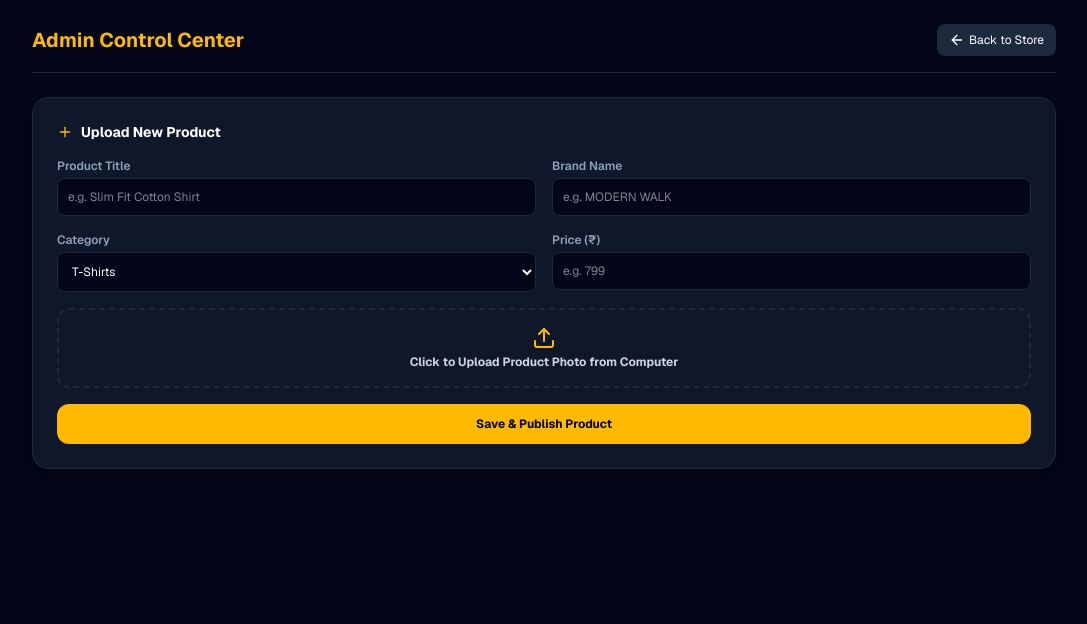
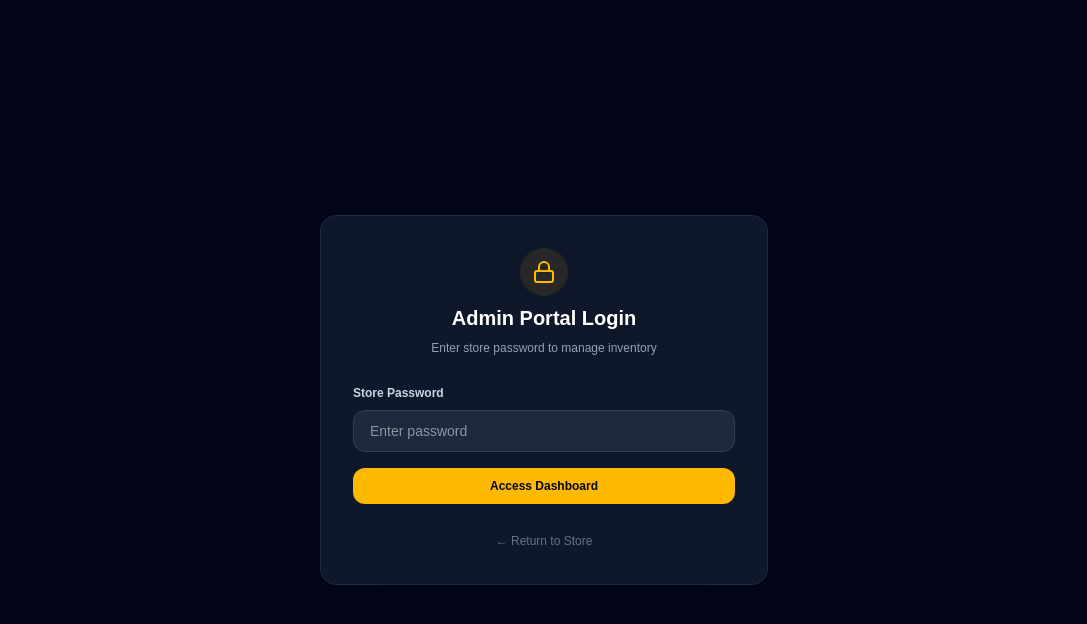
Before and after one commit to Ashoka-maker/menswear-frontend, a Next.js app: page /admin in a window 1280 px wide. Shown: the top 624 px of the page, without its empty margins (96-1183 px from the left). Built offline with nearby package versions, Linux system fonts and the light colour scheme; no server answers.

Commit message:
Add admin password, direct image URL option, sizes selector, and correct contact info

```diff
--- a/src/app/admin/page.js
+++ b/src/app/admin/page.js
@@ -1,66 +1,80 @@
 'use client';
-import { useState, useEffect } from 'react';
+import { useState } from 'react';
 import Link from 'next/link';
-import { Upload, Plus, Trash2, ArrowLeft, Image as ImageIcon } from 'lucide-react';
+import { Lock, ArrowLeft, Upload, Plus, Trash2, CheckCircle2 } from 'lucide-react';
 
 export default function AdminPage() {
-  const [products, setProducts] = useState([]);
-  const [uploading, setUploading] = useState(false);
+  const [isAuthenticated, setIsAuthenticated] = useState(false);
+  const [passwordInput, setPasswordInput] = useState('');
+  const [passwordError, setPasswordError] = useState(false);
 
   // Form State
   const [title, setTitle] = useState('');
-  const [brand, setBrand] = useState('');
   const [category, setCategory] = useState('T-Shirts');
-  const [basePrice, setBasePrice] = useState('');
+  const [price, setPrice] = useState('');
   const [imageUrl, setImageUrl] = useState('');
+  const [brand, setBrand] = useState('MODERN WALK');
+  const [selectedSizes, setSelectedSizes] = useState(['M', 'L', 'XL']);
 
+  const [uploading, setUploading] = useState(false);
+  const [statusMessage, setStatusMessage] = useState('');
+
+  const availableSizes = ['S', 'M', 'L', 'XL', 'XXL', '28', '30', '32', '34', '36'];
   const API_BASE_URL = 'https://menswear-backend-f2fo.onrender.com';
 
-  useEffect(() => {
-    fetchProducts();
-  }, []);
-
-  const fetchProducts = async () => {
-    try {
-      const res = await fetch(`${API_BASE_URL}/api/products`);
-      const data = await res.json();
-      if (Array.isArray(data)) setProducts(data);
-    } catch (err) {
-      console.error(err);
+  // Password Gate
+  const handleLogin = (e) => {
+    e.preventDefault();
+    if (passwordInput === 'Mwalk123') {
+      setIsAuthenticated(true);
+      setPasswordError(false);
+    } else {
+      setPasswordError(true);
     }
   };
 
-  // Direct File Upload to Backend -> Cloudinary
+  const toggleSize = (size) => {
+    if (selectedSizes.includes(size)) {
+      setSelectedSizes(selectedSizes.filter((s) => s !== size));
+    } else {
+      setSelectedSizes([...selectedSizes, size]);
+    }
+  };
+
+  // Image Upload Handler
   const handleFileUpload = async (e) => {
-    const file = e.target.files[0];
+    const file = e.target.files?.[0];
     if (!file) return;
 
     setUploading(true);
+    setStatusMessage('');
+
     const formData = new FormData();
-    formData.append('file', file);
+    formData.append('image', file);
 
     try {
       const res = await fetch(`${API_BASE_URL}/api/upload`, {
         method: 'POST',
         body: formData,
       });
+
+      if (!res.ok) throw new Error('Upload failed');
+
       const data = await res.json();
-      if (data.url) {
-        setImageUrl(data.url);
-      } else {
-        alert('Upload failed. Check backend Cloudinary configuration.');
-      }
+      setImageUrl(data.url || data.imageUrl);
+      setStatusMessage('Image uploaded successfully!');
     } catch (err) {
-      alert('Error uploading file');
+      alert('Upload error. You can also paste an image web link directly into the Image URL field below.');
     } finally {
       setUploading(false);
     }
   };
 
-  const handleAddProduct = async (e) => {
+  // Publish Product
+  const handleSubmit = async (e) => {
     e.preventDefault();
-    if (!title || !basePrice || !imageUrl) {
-      alert('Please fill out all required fields and upload an image.');
+    if (!title || !price || !imageUrl) {
+      alert('Please fill in Title, Price, and provide an Image!');
       return;
     }
 
@@ -70,74 +84,137 @@ export default function AdminPage() {
         headers: { 'Content-Type': 'application/json' },
         body: JSON.stringify({
           title,
+          category,
+          base_price: Number(price),
+          image_url: imageUrl,
           brand,
-          category,
-          base_price: parseFloat(basePrice),
-          image_url: imageUrl
+          sizes: selectedSizes,
         }),
       });
 
       if (res.ok) {
+        alert('Product published to store successfully!');
         setTitle('');
-        setBrand('');
-        setBasePrice('');
+        setPrice('');
         setImageUrl('');
-        fetchProducts();
-        alert('Product added successfully!');
+        setStatusMessage('Product Published!');
+      } else {
+        alert('Failed to publish product. Please try again.');
       }
     } catch (err) {
-      alert('Failed to add product');
+      console.error(err);
+      alert('Error connecting to backend server.');
     }
   };
 
+  // LOGIN SCREEN IF UNAUTHENTICATED
+  if (!isAuthenticated) {
     return (
-    <div className="min-h-screen bg-slate-950 text-slate-100 p-6 font-sans">
-      <div className="max-w-5xl mx-auto space-y-6">
+      <div className="min-h-screen bg-slate-950 flex items-center justify-center p-4">
+        <div className="bg-slate-900 border border-slate-800 p-8 rounded-2xl max-w-md w-full text-white shadow-2xl space-y-6">
+          <div className="text-center space-y-2">
+            <div className="w-12 h-12 bg-amber-400/10 text-amber-400 rounded-full flex items-center justify-center mx-auto">
+              <Lock className="w-6 h-6" />
+            </div>
+            <h1 className="text-xl font-bold">Admin Portal Login</h1>
+            <p className="text-xs text-slate-400">Enter store password to manage inventory</p>
+          </div>
 
-        {/* Header */}
+          <form onSubmit={handleLogin} className="space-y-4">
+            <div>
+              <label className="text-xs font-semibold text-slate-300">Store Password</label>
+              <input
+                type="password"
+                required
+                value={passwordInput}
+                onChange={(e) => setPasswordInput(e.target.value)}
+                placeholder="Enter password"
+                className="w-full mt-1.5 px-4 py-2.5 bg-slate-800 border border-slate-700 rounded-xl text-sm outline-none focus:border-amber-400 text-white"
+              />
+              {passwordError && (
+                <p className="text-xs text-red-400 mt-1">Incorrect password. Please try again.</p>
+              )}
+            </div>
+
+            <button
+              type="submit"
+              className="w-full bg-amber-400 hover:bg-amber-500 text-slate-950 font-bold py-2.5 rounded-xl text-xs transition"
+            >
+              Access Dashboard
+            </button>
+          </form>
+
+          <div className="text-center">
+            <Link href="/" className="text-xs text-slate-500 hover:text-slate-300">
+              ← Return to Store
+            </Link>
+          </div>
+        </div>
+      </div>
+    );
+  }
+
+  // DASHBOARD WHEN LOGGED IN
+  return (
+    <div className="min-h-screen bg-slate-950 text-white font-sans p-6">
+      <div className="max-w-4xl mx-auto space-y-6">
+
+        {/* Top Bar */}
         <div className="flex justify-between items-center border-b border-slate-800 pb-4">
-          <h1 className="text-xl font-bold text-amber-400">Admin Control Center</h1>
-          <Link href="/" className="flex items-center gap-1 text-xs bg-slate-800 hover:bg-slate-700 px-3 py-2 rounded-lg text-white">
+          <div>
+            <h1 className="text-xl font-bold text-amber-400">MODERN WALK Admin Portal</h1>
+            <p className="text-xs text-slate-400">Add & Manage Store Inventory</p>
+          </div>
+          <Link
+            href="/"
+            className="flex items-center gap-1.5 text-xs bg-slate-800 hover:bg-slate-700 px-3 py-2 rounded-lg text-slate-300 transition"
+          >
             <ArrowLeft className="w-4 h-4" /> Back to Store
           </Link>
         </div>
 
-        {/* Upload Form */}
-        <div className="bg-slate-900 border border-slate-800 rounded-2xl p-6 shadow-xl space-y-4">
-          <h2 className="text-sm font-bold text-white flex items-center gap-2">
-            <Plus className="w-4 h-4 text-amber-400" /> Upload New Product
+        {/* Product Add Form */}
+        <div className="bg-slate-900 border border-slate-800 rounded-2xl p-6 space-y-6">
+          <h2 className="text-base font-bold flex items-center gap-2">
+            <Plus className="w-5 h-5 text-amber-400" /> Upload New Product
           </h2>
 
-          <form onSubmit={handleAddProduct} className="grid grid-cols-1 sm:grid-cols-2 gap-4 text-xs">
+          <form onSubmit={handleSubmit} className="space-y-4">
+
+            {/* Title & Brand */}
+            <div className="grid grid-cols-1 sm:grid-cols-2 gap-4">
               <div>
-              <label className="text-slate-400 font-semibold block mb-1">Product Title</label>
+                <label className="text-xs font-semibold text-slate-300">Product Title</label>
                 <input
                   type="text"
                   required
                   value={title}
                   onChange={(e) => setTitle(e.target.value)}
                   placeholder="e.g. Slim Fit Cotton Shirt"
-                className="w-full bg-slate-950 border border-slate-800 rounded-lg p-2.5 text-white outline-none focus:border-amber-400"
+                  className="w-full mt-1 px-3 py-2 bg-slate-800 border border-slate-700 rounded-lg text-xs outline-none focus:border-amber-400 text-white"
                 />
               </div>
 
               <div>
-              <label className="text-slate-400 font-semibold block mb-1">Brand Name</label>
+                <label className="text-xs font-semibold text-slate-300">Brand Name</label>
                 <input
                   type="text"
                   value={brand}
                   onChange={(e) => setBrand(e.target.value)}
-                placeholder="e.g. MODERN WALK"
-                className="w-full bg-slate-950 border border-slate-800 rounded-lg p-2.5 text-white outline-none focus:border-amber-400"
+                  placeholder="MODERN WALK"
+                  className="w-full mt-1 px-3 py-2 bg-slate-800 border border-slate-700 rounded-lg text-xs outline-none focus:border-amber-400 text-white"
                 />
               </div>
+            </div>
 
+            {/* Category & Price */}
+            <div className="grid grid-cols-1 sm:grid-cols-2 gap-4">
               <div>
-              <label className="text-slate-400 font-semibold block mb-1">Category</label>
+                <label className="text-xs font-semibold text-slate-300">Category</label>
                 <select
                   value={category}
                   onChange={(e) => setCategory(e.target.value)}
-                className="w-full bg-slate-950 border border-slate-800 rounded-lg p-2.5 text-white outline-none focus:border-amber-400"
+                  className="w-full mt-1 px-3 py-2 bg-slate-800 border border-slate-700 rounded-lg text-xs outline-none focus:border-amber-400 text-white"
                 >
                   <option value="T-Shirts">T-Shirts</option>
                   <option value="Shirts">Shirts</option>
@@ -147,35 +224,80 @@ export default function AdminPage() {
               </div>
 
               <div>
-              <label className="text-slate-400 font-semibold block mb-1">Price (₹)</label>
+                <label className="text-xs font-semibold text-slate-300">Price (₹)</label>
                 <input
                   type="number"
                   required
-                value={basePrice}
-                onChange={(e) => setBasePrice(e.target.value)}
+                  value={price}
+                  onChange={(e) => setPrice(e.target.value)}
                   placeholder="e.g. 799"
-                className="w-full bg-slate-950 border border-slate-800 rounded-lg p-2.5 text-white outline-none focus:border-amber-400"
+                  className="w-full mt-1 px-3 py-2 bg-slate-800 border border-slate-700 rounded-lg text-xs outline-none focus:border-amber-400 text-white"
+                />
+              </div>
+            </div>
+
+            {/* Sizes Selection */}
+            <div>
+              <label className="text-xs font-semibold text-slate-300 block mb-2">Available Sizes</label>
+              <div className="flex flex-wrap gap-2">
+                {availableSizes.map((sz) => {
+                  const isSelected = selectedSizes.includes(sz);
+                  return (
+                    <button
+                      type="button"
+                      key={sz}
+                      onClick={() => toggleSize(sz)}
+                      className={`px-3 py-1 rounded-md text-xs font-bold transition ${
+                        isSelected
+                          ? 'bg-amber-400 text-slate-950'
+                          : 'bg-slate-800 text-slate-400 hover:text-white border border-slate-700'
+                      }`}
+                    >
+                      {sz}
+                    </button>
+                  );
+                })}
+              </div>
+            </div>
+
+            {/* Image Upload Option 1: File Upload */}
+            <div>
+              <label className="text-xs font-semibold text-slate-300 block mb-1">Option A: Upload Image File</label>
+              <input
+                type="file"
+                accept="image/*"
+                onChange={handleFileUpload}
+                className="w-full text-xs text-slate-400 file:mr-4 file:py-2 file:px-4 file:rounded-lg file:border-0 file:text-xs file:font-semibold file:bg-slate-800 file:text-amber-400 hover:file:bg-slate-700 cursor-pointer"
+              />
+              {uploading && <p className="text-xs text-amber-400 mt-1">Uploading image...</p>}
+            </div>
+
+            {/* Image Upload Option 2: Direct URL */}
+            <div>
+              <label className="text-xs font-semibold text-slate-300 block mb-1">Option B: Image Web URL (Recommended)</label>
+              <input
+                type="text"
+                value={imageUrl}
+                onChange={(e) => setImageUrl(e.target.value)}
+                placeholder="https://images.unsplash.com/photo-..."
+                className="w-full px-3 py-2 bg-slate-800 border border-slate-700 rounded-lg text-xs outline-none focus:border-amber-400 text-white"
               />
             </div>
 
-            {/* Direct File Upload Control */}
-            <div className="sm:col-span-2 border-2 border-dashed border-slate-800 rounded-xl p-4 text-center space-y-2">
-              <label className="cursor-pointer inline-flex flex-col items-center gap-1">
-                <Upload className="w-6 h-6 text-amber-400" />
-                <span className="font-bold text-slate-300">
-                  {uploading ? 'Uploading image...' : 'Click to Upload Product Photo from Computer'}
+            {/* Image Preview */}
+            {imageUrl && (
+              <div className="p-3 bg-slate-800 rounded-xl flex items-center gap-4">
+                <img src={imageUrl} alt="Preview" className="w-16 h-16 object-cover rounded-lg border border-slate-700" />
+                <span className="text-xs text-emerald-400 flex items-center gap-1 font-semibold">
+                  <CheckCircle2 className="w-4 h-4" /> Ready to publish
                 </span>
-                <input type="file" accept="image/*" onChange={handleFileUpload} className="hidden" />
-              </label>
-
-              {imageUrl && (
-                <div className="mt-2 flex items-center justify-center gap-2 text-green-400 text-xs">
-                  <ImageIcon className="w-4 h-4" /> Photo Uploaded Successfully!
               </div>
             )}
-            </div>
 
-            <button type="submit" className="sm:col-span-2 bg-amber-400 hover:bg-amber-500 text-slate-950 font-bold py-3 rounded-xl transition">
+            <button
+              type="submit"
+              className="w-full bg-amber-400 hover:bg-amber-500 text-slate-950 font-bold py-3 rounded-xl text-xs transition"
+            >
               Save & Publish Product
             </button>
           </form>
```
Also changed, not shown: src/app/page.js (+19 -8 lines). Lines whose indentation alone changed are shown as unchanged.
